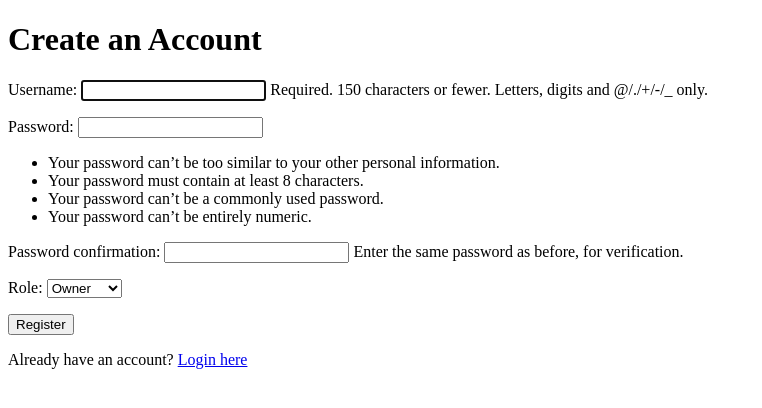
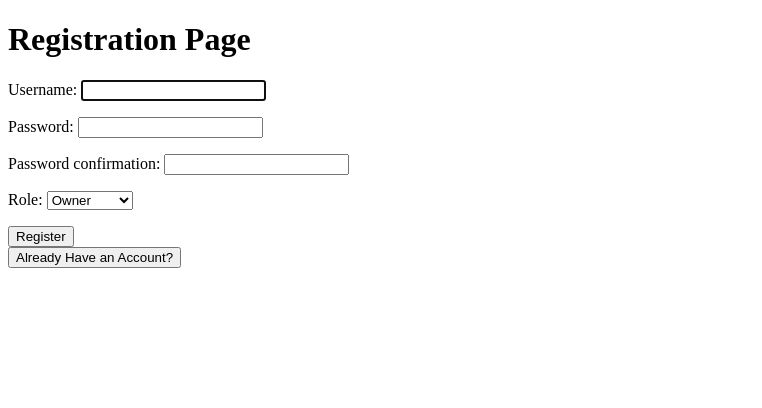
Before and after one commit to CristianDmbr/Store-Management-System, a Django app: page /register in a window 1280 px wide. Shown: the top 408 px of the page, without its empty margins (0-762 px from the left). Run offline with Django 5.2, Linux system fonts and the light colour scheme.

Commit message:
New role specifc home pages, role router

```diff
--- a/app/forms.py
+++ b/app/forms.py
@@ -41,17 +41,14 @@ from .validators import (validate_unique_restaurant_name, validate_appropriate_r
 # but with the first version it doesnt know so when we try to update a row it will crash since the row exists and Django doesnt ignore it.
 # (Second is more professional and since it handels both CREATE and UPDATE safer)
 
-class RegisterForm(UserCreationForm):
+class UserRoleCreationForm(UserCreationForm):
 
-    ROLE_CHOICES = [
+    CHOICES = [
         ("Owner","Owner"),
-        ("Manager","Manager"),
-        ("Staff","Staff"),
+        ("Supervisor","Supervisor"),
+        ("Staff","Staff")
     ]
-
-    role = forms.ChoiceField(
-        choices = ROLE_CHOICES
-    )
+    role = forms.ChoiceField(choices = CHOICES)
 
 class RestaurantForm(forms.ModelForm):
 
--- a/app/templates/register.html
+++ b/app/templates/register.html
@@ -1,24 +1,42 @@
 <!DOCTYPE html>
-<html>
 <head>
-    <title>Register</title>
+    <title>Registration Page</title>
 </head>
-<body>
+<Body>
+    <h1>Registration Page</h1>
 
-<h1>Create an Account</h1>
+    <form method="post">
+        {% csrf_token %}
 
-<form method="post">
-    {% csrf_token %}
+        <p>
+            {{ form.username.label_tag }}
+            {{ form.username }}
+            {{ form.username.errors }}
+        </p>
 
-    {{ form.as_p }}
+        <p>
+            {{ form.password1.label_tag }}
+            {{ form.password1 }}
+            {{ form.password1.errors }}
+        </p>
 
-    <button type="submit">Register</button>
-</form>
+        <p>
+            {{ form.password2.label_tag }}
+            {{ form.password2 }}
+            {{ form.password2.errors }}
+        </p>
 
-<p>
-    Already have an account?
-    <a href="{% url 'login' %}">Login here</a>
-</p>
+        <p>
+            {{ form.role.label_tag }}
+            {{ form.role }}
+            {{ form.role.errors }}
+        </p>
 
-</body>
-</html>
+
+        <button type="submit">Register</button>
+    </form>
+
+    <form action = "{% url 'login_page' %}" method = "GET">
+        <button type="submit">Already Have an Account?</button>
+    </form>
+</Body>
--- a/app/views.py
+++ b/app/views.py
@@ -1,7 +1,7 @@
 from django import forms
 from django.shortcuts import render, redirect, get_object_or_404
 from .models import Restaurant, Staff, Shift, MenuItem, Reservation
-from .forms import RestaurantForm, MenuItemForm, StaffForm, ShiftForm, MenuItemForm, ReservationForm,ShiftForEmployeeForm, RegisterForm
+from .forms import RestaurantForm, MenuItemForm, StaffForm, ShiftForm, MenuItemForm, ReservationForm,ShiftForEmployeeForm, UserRoleCreationForm
 from .serialisers import RestaurantSerialiser, ReservationSerialiser, StaffSerialiser, ShiftSerialiser, MenuItemSerialiser
 from django.views.generic import ListView,CreateView, UpdateView, DeleteView
 from django.views.generic.edit import FormMixin
@@ -10,6 +10,7 @@ from django.urls import reverse_lazy
 from django.contrib.auth.decorators import login_required, permission_required
 
 from django.contrib.auth.models import Group
+from django.contrib.auth.forms import UserCreationForm
 
 from django.http import HttpResponseForbidden
 
@@ -17,6 +18,8 @@ from rest_framework import generics,status
 from rest_framework.response import Response
 # Create custom API views
 from rest_framework.views import APIView
+
+
 
 # Client is anything that sends request to a server e.g. Browser, Mobile App
 
@@ -617,24 +620,59 @@ def restaurant_detail(request, restaurant_id):
 def register(request):
 
     if request.method == "POST":
-        form = RegisterForm(request.POST)
+        form = UserRoleCreationForm(request.POST)
 
         if form.is_valid():
-
             user = form.save()
-
             role = form.cleaned_data["role"]
-
+            print(role)
+            print(Group.objects.all())
             group = Group.objects.get(name = role)
 
             user.groups.add(group)
 
-            return redirect("login")
+            return redirect("login_page")
     else:
-        form = RegisterForm()
+        form = UserRoleCreationForm()
 
     context = {"form" : form}
+
     return render(request,"register.html",context)
 
-def hello(self):
-    pass
+@login_required
+def dashboard_router(request):
+
+    if request.user.groups.filter(name = "Owner").exists():
+        return redirect("manager_dashboard_home")
+
+    elif request.user.groups.filter(name = "Supervisor").exists():
+        return redirect("supervisor_dashboard_home")
+
+    elif request.user.groups.filter(name = "Staff").exists():
+        return redirect("staff_dashboard_home")
+
+@login_required
+def manager_dashboard_home(request):
+
+    if not request.user.groups.filter(name = "Owner").exists():
+        return HttpResponseForbidden("You do not have permission to access this page")
+
+    return render(request,"manager_templates/manager_home_page.html")
+
+@login_required
+def supervisor_dashboard_home(request):
+
+    if not request.user.groups.filter(name = "Supervisor").exists():
+        return HttpResponseForbidden("You do not have permission to access this page")
+
+    return render(request, "supervisor_templates/supervisor_home_page.html")
+
+@login_required
+def staff_dashboard_home(request):
+
+    if not request.user.groups.filter(name = "Staff").exists():
+        return HttpResponseForbidden("You do not have permission to access this page")
+
+    return render(request, "staff_templates/staff_home_page.html")
+
+## Add @permission required() somewhere
--- a/store/settings.py
+++ b/store/settings.py
@@ -133,4 +133,4 @@ DEFAULT_AUTO_FIELD = 'django.db.models.BigAutoField'
 LOGIN_URL = 'login'
 
 # URL to redirect users after successful login
-LOGIN_REDIRECT_URL = '/'
+LOGIN_REDIRECT_URL = 'dashboard_router'
--- a/store/urls.py
+++ b/store/urls.py
@@ -42,44 +42,17 @@ from app import views
 urlpatterns = [
     path('admin/', admin.site.urls),
 
-    # When a request matches the patter of api/
-    # Include delegates routing to another file, dont handle the rest of the url here go to another URL configuration located at app.url
-    # Why not urls.py? because Python uses module path not file path
+    path("", LoginView.as_view(template_name = "login.html"),name = "login_page"),
+    path("register",views.register,name = "register_page"),
+    path("dashboard_router/", views.dashboard_router, name = "dashboard_router"),
 
-    # The URLs are created by the backend / servers.
-    # Clients (browser, mobile app) sends requests to these URLs
+    # Manager
+    path("manager/home_dashboard",views.manager_dashboard_home, name = "manager_dashboard_home"),
 
-    # These are private/local urls.
-    # Public URLs are accessible by anyone on the Internet
+    # Supervisor
+    path("supervisor/home_dashboard", views.supervisor_dashboard_home, name ="supervisor_dashboard_home"),
 
+    # Staff
+    path("staff/home_dashboard",views.staff_dashboard_home, name = "staff_dashboard_home"),
 
-    path("login/",LoginView.as_view(template_name = "login.html"),name="login"),
-    path("register",views.register, name = "register"),
-    path("logout/", LogoutView.as_view(next_page="login"), name="logout"),
-
-    path("api/",include("app.urls")),
-
-    path("general/",views.restaurant_general_list, name = "general_restaurant_list"),
-    path("specific/<int:restaurant_id>/",views.restaurant_detail, name = "restaurant_detail"),
-
-    path('', views.home, name = "home_page"),
-    path("menu/", views.MenuListView.as_view(), name = "menu_list"),
-
-    path("restaurants/", views.RestaurantList.as_view(), name = "restaurant_list"),
-    path("restaurants_add",views.RestaurantCreate.as_view(), name = "restaurant_create"),
-    path("restaurant/<int:pk>/edit",views.RestaurantUpdate.as_view(), name = "restaurant_edit"),
-    path("restaurant/<int:pk>/delete",views.RestaurantDelete.as_view(),name = "restaurant_delete"),
-    path("reservation/<int:restaurant_id>/create",views.ReservationCreateView.as_view(), name = "create_reservation"),
-
-    path("staff/",views.StaffView.as_view(), name = "staff_view"),
-    path("staff_list/",views.StaffList.as_view(), name = "staff_list"),
-    path("staff/<int:pk>/edit",views.StaffUpdateView.as_view(), name = "staff_update"),
-    path("staff/<int:pk>/delete", views.StaffDelete.as_view(), name = "staff_delete"),
-
-    path("shift/", views.ShiftView.as_view(), name = "shift_view"),
-    path("shift_list/",views.ShiftListView.as_view(), name = "shift_list"),
-    path("staff/<int:pk>/shifts",views.IndividualShiftView.as_view(), name = "individual_shifts"),
-    path("staff/<int:pk>/add_individual_shift",views.AddIndividualShiftView.as_view(),name = "add_individual_shifts"),
-
-    path("combined/", views.combine_form_view, name = "combined_form"),
 ]
```
Also changed, not shown: app/docs/LEARNING.md (+6 -1 lines), app/templates/login.html (+4 -4 lines), app/templates/manager_templates/manager_home_page.html (added, +7 -0 lines), app/templates/staff_templates/staff_home_page.html (added, +7 -0 lines), app/templates/supervisor_templates/supervisor_home_page.html (added, +7 -0 lines).
